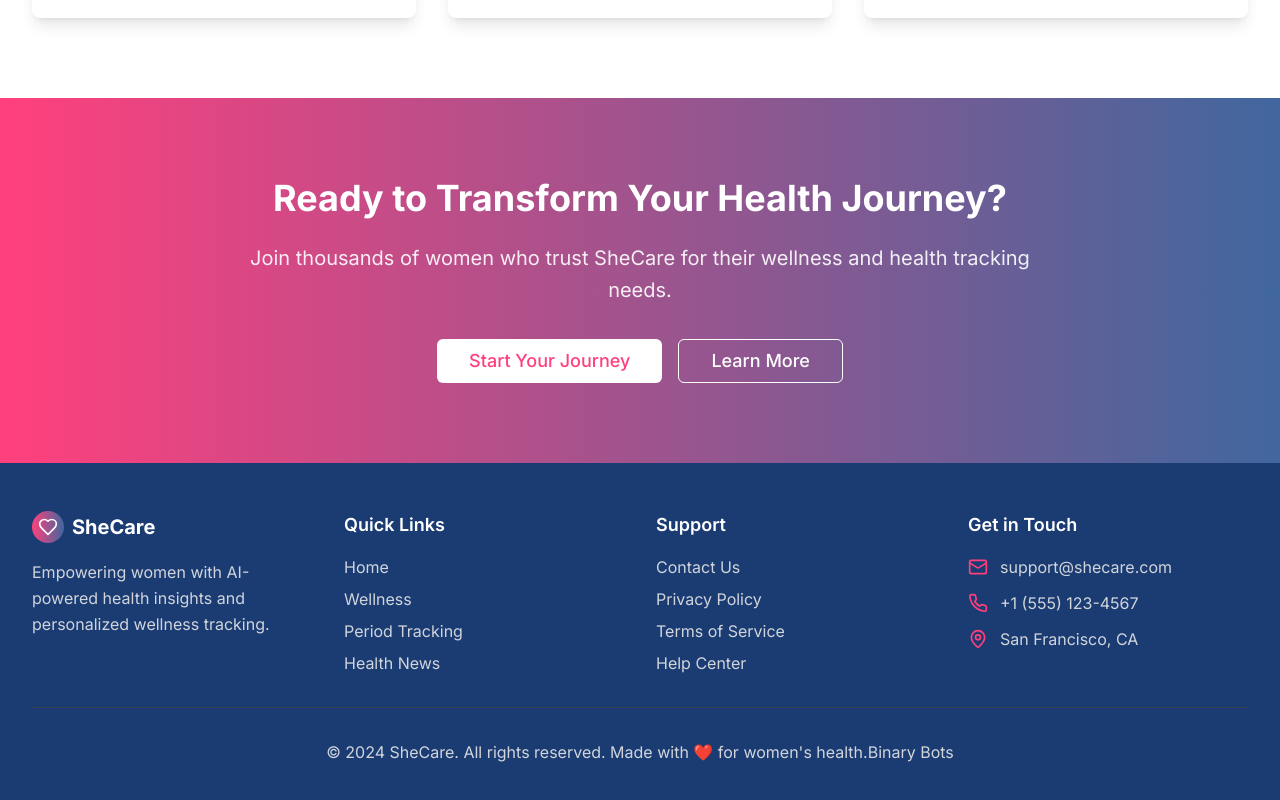
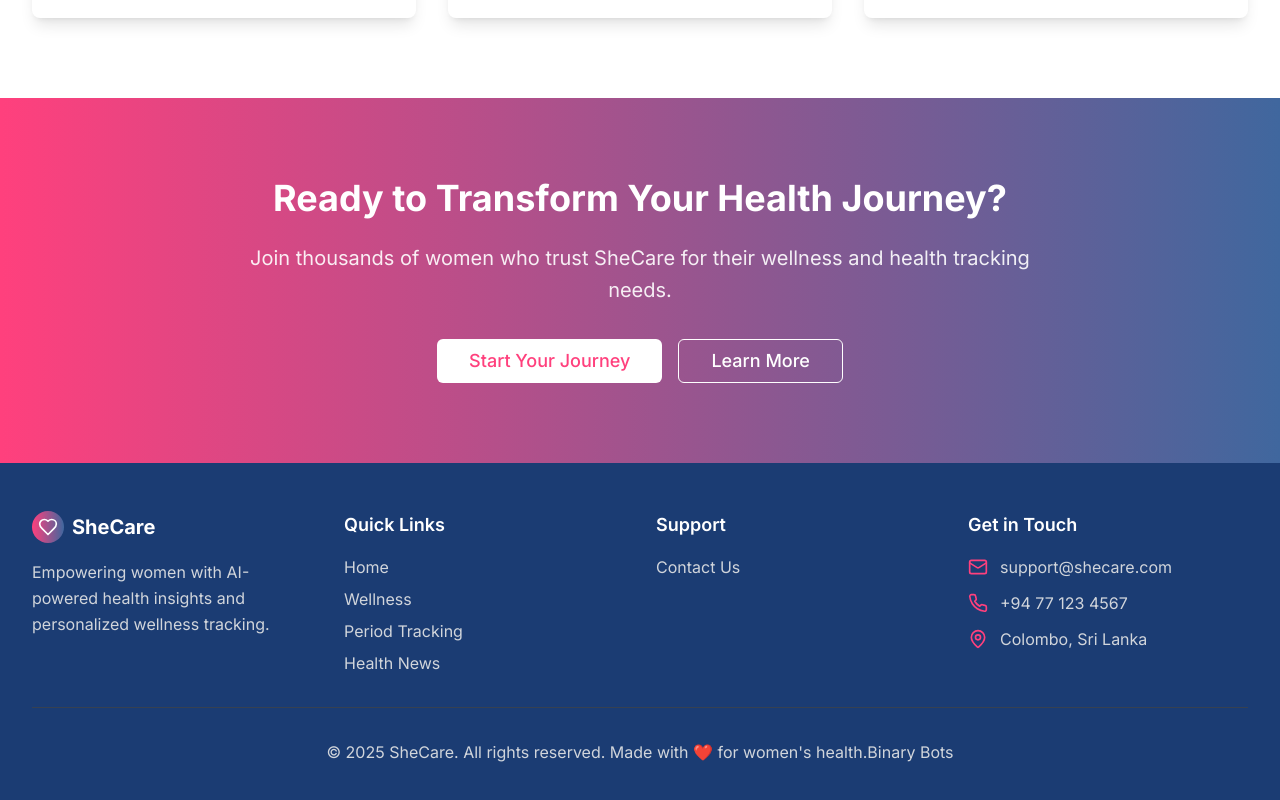
Before and after one commit to dinilH/iwb25-138-binary-bots, a Next.js app in the folder front-end/: page / in a window 1280 px wide. Shown: the part 2505-3305 px from the top of the page. Built offline with nearby package versions, Linux system fonts and the light colour scheme.

Commit message:
Footer content updated
links and text changed

```diff
--- a/front-end/components/footer.tsx
+++ b/front-end/components/footer.tsx
@@ -44,9 +44,7 @@ export default function Footer() {
             <ul className="space-y-2">
               {[
                 { name: "Contact Us", href: "/contact-us" },
-                { name: "Privacy Policy", href: "/privacy" },
-                { name: "Terms of Service", href: "/terms" },
-                { name: "Help Center", href: "/help" },
+
               ].map((link) => (
                 <li key={link.name}>
                   <Link href={link.href} className="text-gray-300 hover:text-primary transition-colors">
@@ -67,18 +65,18 @@ export default function Footer() {
               </div>
               <div className="flex items-center space-x-3">
                 <Phone className="w-5 h-5 text-primary" />
-                <span className="text-gray-300">+1 (555) 123-4567</span>
+                <span className="text-gray-300">+94 77 123 4567</span>
               </div>
               <div className="flex items-center space-x-3">
                 <MapPin className="w-5 h-5 text-primary" />
-                <span className="text-gray-300">San Francisco, CA</span>
+                <span className="text-gray-300">Colombo, Sri Lanka</span>
               </div>
             </div>
           </div>
         </div>
 
         <div className="border-t border-gray-700 mt-8 pt-8 text-center">
-          <p className="text-gray-300">© 2024 SheCare. All rights reserved. Made with ❤️ for women's health.Binary Bots</p>
+          <p className="text-gray-300">© 2025 SheCare. All rights reserved. Made with ❤️ for women's health.Binary Bots</p>
         </div>
       </div>
     </footer>
```
